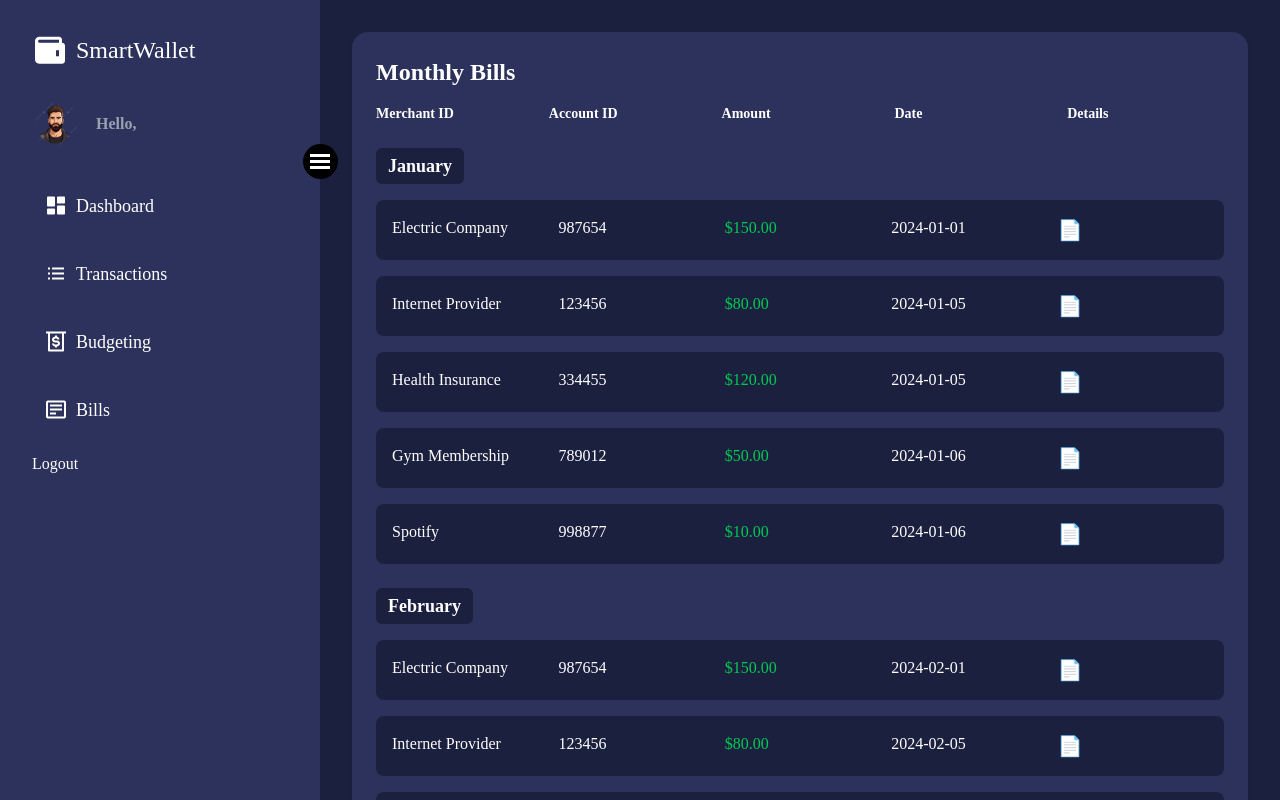
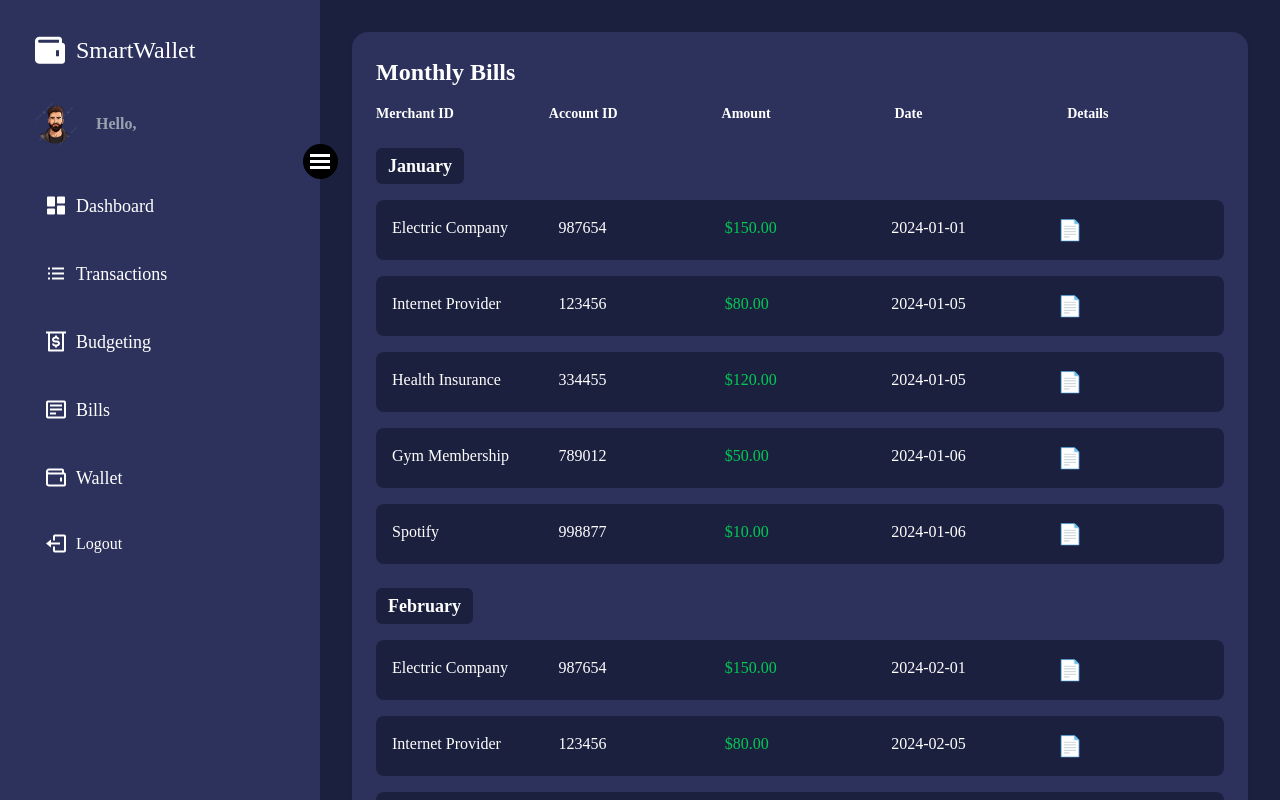
Before and after one commit to willofcode/Smartwallet, a React (Vite) app in the folder client/: page /bills in a window 1280 px wide. Built offline with nearby package versions, Linux system fonts and the light colour scheme.

Commit message:
Updated Sidebar.jsx
Added Wallet button and added icon for logout button

```diff
--- a/client/src/components/sideBar.jsx
+++ b/client/src/components/sideBar.jsx
@@ -86,12 +86,13 @@ const Sidebar = () => {
           <i className="bx bx-detail text-white text-2xl"></i>
           {!closeMenu && <a href="/bills" className="text-white text-lg">Bills</a>}
         </li>
-
-        {/* stole this from Navbar will find an icon later */}
-        <li>
-          <button onClick={handleLogout} className="transition-colors duration-300 hover:text-red-500 text-white">
-            Logout
-          </button>
+        <li className="flex items-center space-x-2 p-3 rounded-lg cursor-pointer hover:bg-gray-500 transition-all">
+          <i className="bx bx-wallet text-white text-2xl"></i>
+          {!closeMenu && <a href="/wallet" className="text-white text-lg">Wallet</a>}
+        </li>
+        <li className="flex items-center space-x-2 p-3 rounded-lg cursor-pointer hover:bg-gray-500 transition-all">
+          <i className="bx bx-log-out text-white text-2xl"></i>
+          {!closeMenu && <button onClick={handleLogout} className="transition-colors duration-300 hover:text-red-500 text-white">Logout</button>}
         </li>
       </ul>
     </div>
```
